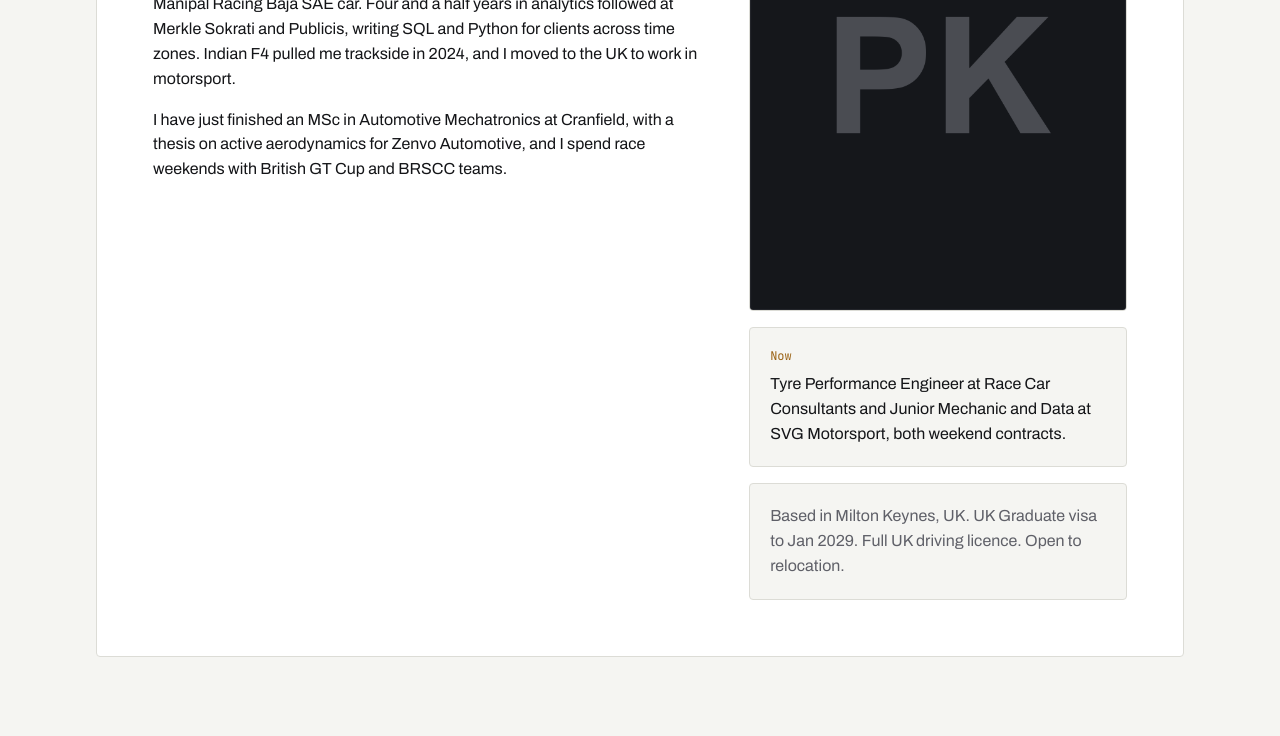
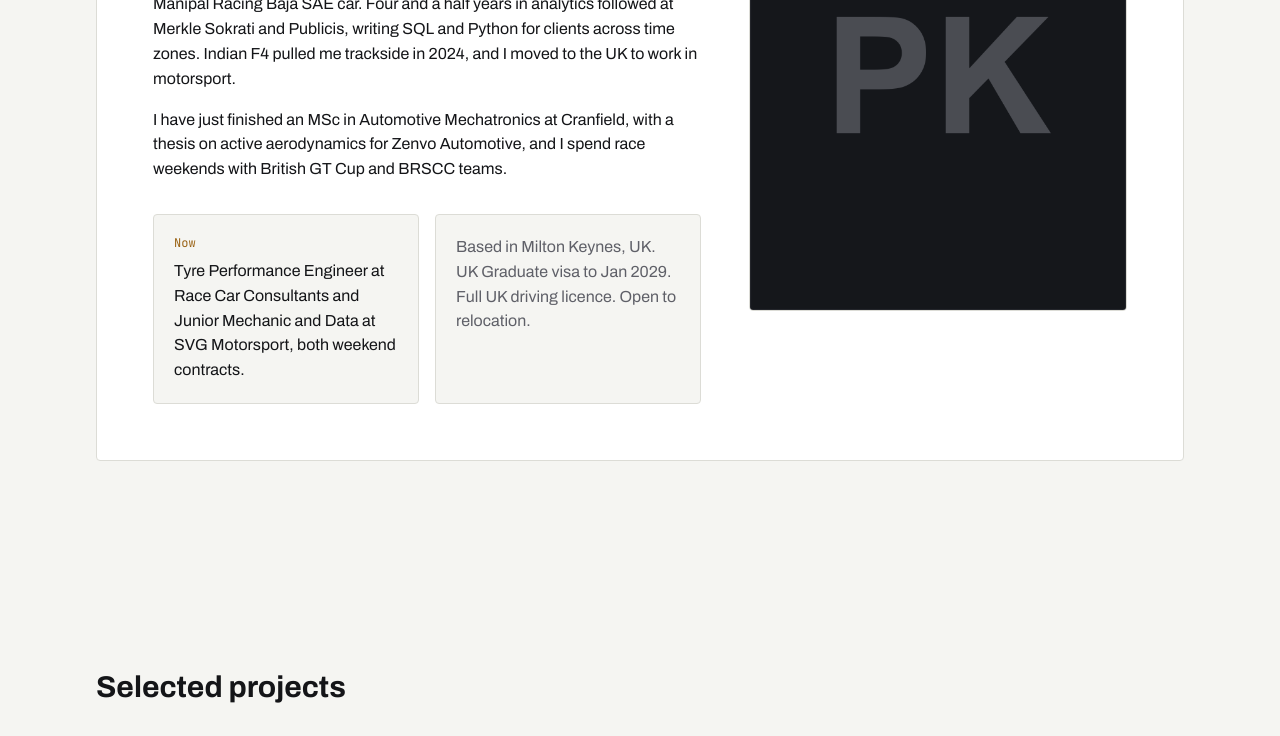
Before and after one commit to often-called-pk/personal-portfolio, a Next.js app: page / in a window 1280 px wide. Shown: the part 1049-1785 px from the top of the page. Built offline with nearby package versions, Linux system fonts and the light colour scheme.

Commit message:
fix(about): cards under the copy, portrait alone on the right

```diff
--- a/src/components/sections/about.tsx
+++ b/src/components/sections/about.tsx
@@ -2,7 +2,7 @@ import Image from 'next/image';
 import { Reveal } from '@/components/motion/reveal';
 import { profile, ui } from '@/content/profile';
 
-// Stage panel split 7 / 5 from lg: copy left; portrait, Now and availability right. One column below.
+// Stage panel split 7 / 5 from lg: copy with the Now and availability cards left, portrait right. One column below.
 export function About() {
   return (
     <section id="about" className="mx-auto max-w-6xl px-4 py-24 md:px-8 md:py-32">
@@ -17,10 +17,19 @@ export function About() {
                 <p key={p}>{p}</p>
               ))}
             </div>
+            <div className="mt-8 grid gap-4 sm:grid-cols-2">
+              <div className="rounded border border-line bg-bg p-5">
+                <p className="font-mono text-xs text-accent">{ui.nowLabel}</p>
+                <p className="mt-2">{profile.now}</p>
+              </div>
+              <div className="rounded border border-line bg-bg p-5 text-muted">
+                <p>{profile.availability}</p>
+              </div>
+            </div>
           </div>
-          <div className="flex min-w-0 flex-col gap-4 lg:col-span-5">
+          <div className="min-w-0 lg:col-span-5">
             {/* Below the fold: default lazy loading, so the hero h1 stays the LCP element. */}
-            <div className="relative aspect-[4/5] w-full max-w-sm overflow-hidden rounded border border-line">
+            <div className="relative aspect-[4/5] w-full max-w-sm overflow-hidden rounded border border-line lg:ml-auto">
               <Image
                 src={profile.photo.src}
                 alt={profile.photo.alt}
@@ -29,13 +38,6 @@ export function About() {
                 className="object-cover"
               />
             </div>
-            <div className="rounded border border-line bg-bg p-5">
-              <p className="font-mono text-xs text-accent">{ui.nowLabel}</p>
-              <p className="mt-2">{profile.now}</p>
-            </div>
-            <div className="rounded border border-line bg-bg p-5 text-muted">
-              <p>{profile.availability}</p>
-            </div>
           </div>
         </div>
       </Reveal>
```
